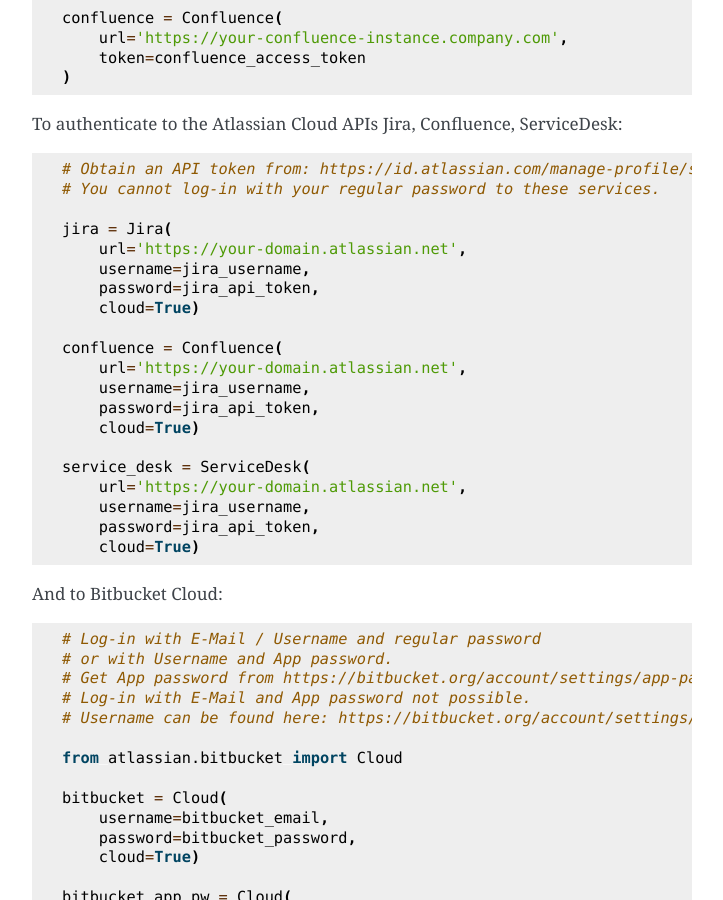
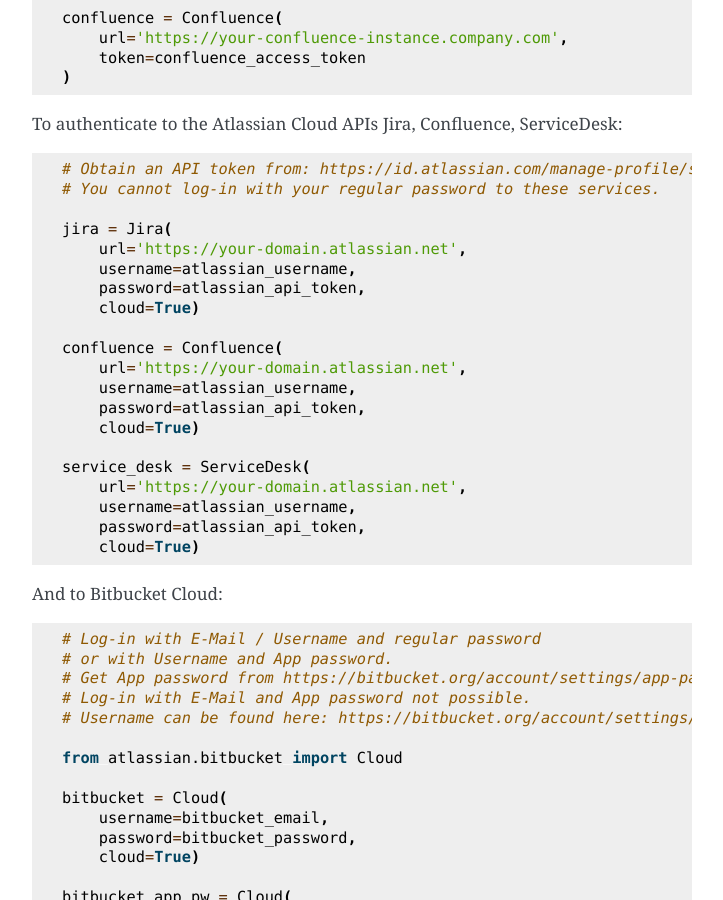
Before and after one commit to atlassian-api/atlassian-python-api, a Sphinx documentation site: the page built from docs/index.rst, in a window 1280 px wide and 900 px high, scrolled down 3428 px. Shown: the whole window, without its empty margins (388-1111 px from the left). Built offline with Sphinx 7.4.7, drawn with Linux system fonts in a browser that asks for light colours; pages that are not in the unit, such as notebooks, are missing from menus.

Commit message:
improving index.rst docs  - jira_cloud username/password naming (#1370)
* fixing minor issue in scrap_regex_from_issue method
---------

Co-authored-by: gkowalc <>
Co-authored-by: Greg <gkowalc>

```diff
--- a/docs/index.rst
+++ b/docs/index.rst
@@ -187,20 +187,20 @@
 
     jira = Jira(
         url='https://your-domain.atlassian.net',
-        username=jira_username,
-        password=jira_api_token,
+        username=atlassian_username,
+        password=atlassian_api_token,
         cloud=True)
 
     confluence = Confluence(
         url='https://your-domain.atlassian.net',
-        username=jira_username,
-        password=jira_api_token,
+        username=atlassian_username,
+        password=atlassian_api_token,
         cloud=True)
 
     service_desk = ServiceDesk(
         url='https://your-domain.atlassian.net',
-        username=jira_username,
-        password=jira_api_token,
+        username=atlassian_username,
+        password=atlassian_api_token,
         cloud=True)
 
 And to Bitbucket Cloud:
```
